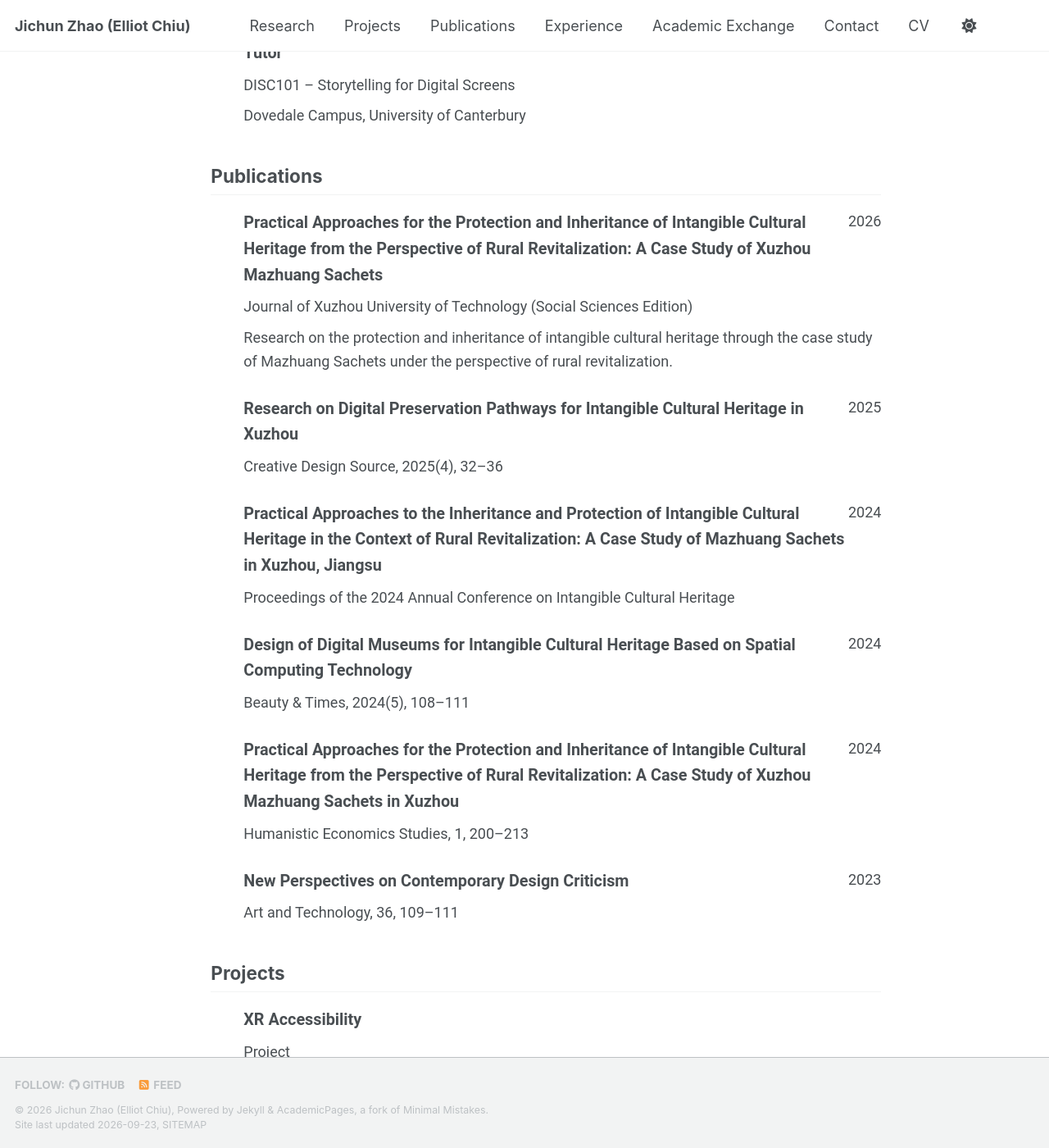
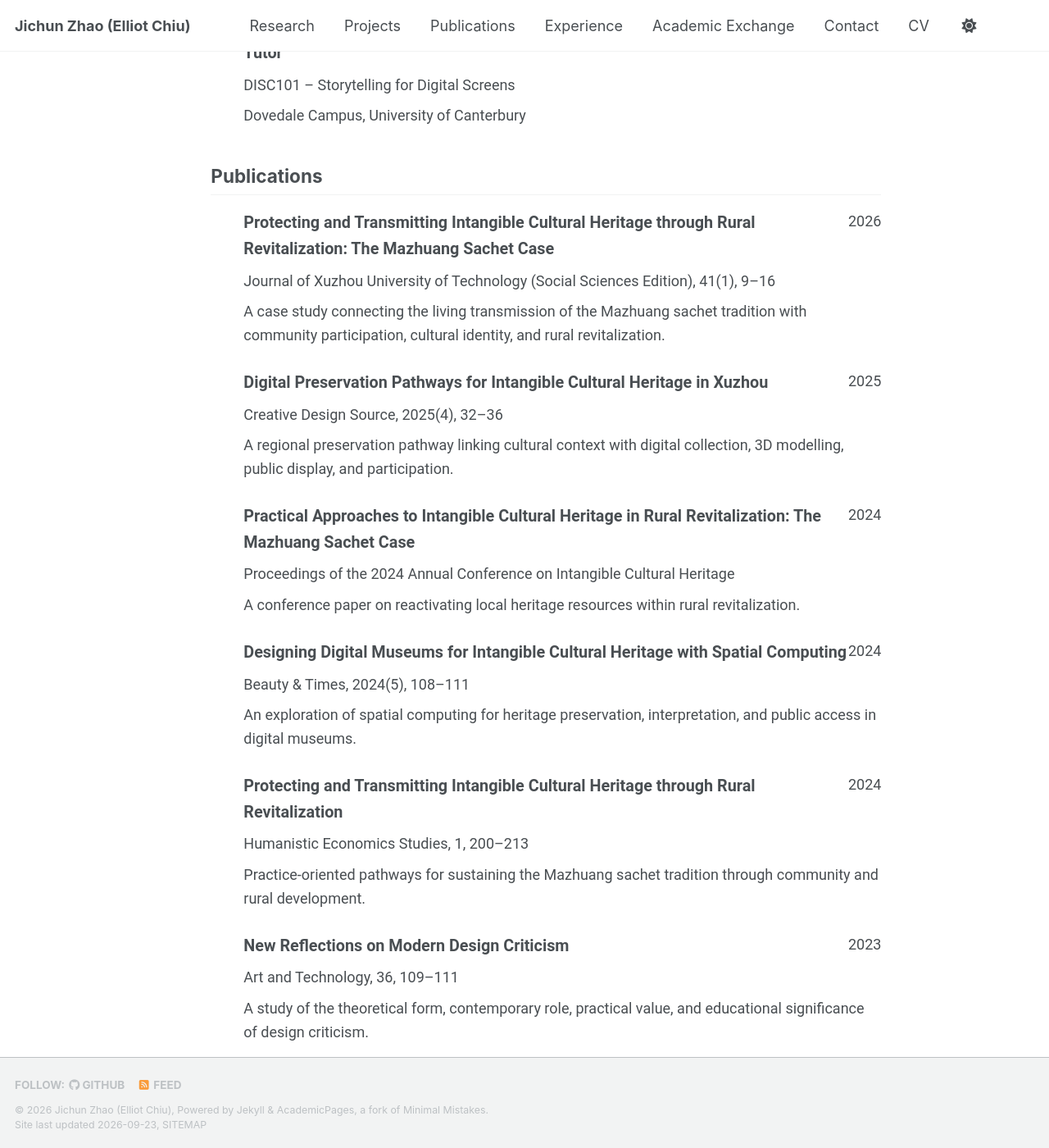
Before and after one commit to Elliot1540/ElliotChiu.github.io, a Jekyll site: the page built from _pages/cv-json.md, in a window 1280 px wide and 1400 px high, scrolled down 1037 px. Shown: the whole window at 82% size. Built offline with Jekyll 4.4.1, drawn with Linux system fonts in a browser that asks for light colours; a script bundle is joined from its source files by our own code; library files that are not in the unit come from our copies; some of the changed text lies outside the part shown.

Commit message:
Add files via upload

```diff
--- a/_data/cv.json
+++ b/_data/cv.json
@@ -4,7 +4,7 @@
     "label": "PhD Candidate, HIT Lab NZ; DISC101 Tutor, University of Canterbury",
     "email": "jichun.zhao@pg.canterbury.ac.nz",
     "phone": "",
-    "website": "https://elliot1540.github.io/ElliotChiu.github.io/",
+    "website": "https://jichunzhao.com/",
     "summary": "PhD Candidate at HIT Lab NZ and DISC101 Tutor at the University of Canterbury, researching Human–Computer Interaction, XR Accessibility, Digital Cultural Heritage, Ageing, and Handheld Augmented Reality.",
     "location": {
       "address": "",
@@ -44,8 +44,8 @@
     },
     {
       "institution": "Tsinghua University and Jiangsu Normal University",
-      "area": "Master of Arts",
-      "studyType": "Master of Arts",
+      "area": "Design Studies",
+      "studyType": "Master’s Degree in Art",
       "startDate": "2022",
       "endDate": "2025",
       "gpa": null,
@@ -53,8 +53,8 @@
     },
     {
       "institution": "Jiangsu Normal University",
-      "area": "Bachelor of Arts",
-      "studyType": "Bachelor of Arts",
+      "area": "Digital Media Art",
+      "studyType": "Bachelor’s Degree in Art",
       "startDate": "2018",
       "endDate": "2022",
       "gpa": null,
@@ -91,35 +91,40 @@
   "references": [],
   "publications": [
     {
-      "name": "Practical Approaches for the Protection and Inheritance of Intangible Cultural Heritage from the Perspective of Rural Revitalization: A Case Study of Xuzhou Mazhuang Sachets",
-      "publisher": "Journal of Xuzhou University of Technology (Social Sciences Edition)",
+      "name": "Protecting and Transmitting Intangible Cultural Heritage through Rural Revitalization: The Mazhuang Sachet Case",
+      "publisher": "Journal of Xuzhou University of Technology (Social Sciences Edition), 41(1), 9–16",
       "releaseDate": "2026",
-      "summary": "Research on the protection and inheritance of intangible cultural heritage through the case study of Mazhuang Sachets under the perspective of rural revitalization."
+      "summary": "A case study connecting the living transmission of the Mazhuang sachet tradition with community participation, cultural identity, and rural revitalization."
     },
     {
-      "name": "Research on Digital Preservation Pathways for Intangible Cultural Heritage in Xuzhou",
+      "name": "Digital Preservation Pathways for Intangible Cultural Heritage in Xuzhou",
       "publisher": "Creative Design Source, 2025(4), 32–36",
-      "releaseDate": "2025"
+      "releaseDate": "2025",
+      "summary": "A regional preservation pathway linking cultural context with digital collection, 3D modelling, public display, and participation."
     },
     {
-      "name": "Practical Approaches to the Inheritance and Protection of Intangible Cultural Heritage in the Context of Rural Revitalization: A Case Study of Mazhuang Sachets in Xuzhou, Jiangsu",
+      "name": "Practical Approaches to Intangible Cultural Heritage in Rural Revitalization: The Mazhuang Sachet Case",
       "publisher": "Proceedings of the 2024 Annual Conference on Intangible Cultural Heritage",
-      "releaseDate": "2024"
+      "releaseDate": "2024",
+      "summary": "A conference paper on reactivating local heritage resources within rural revitalization."
     },
     {
-      "name": "Design of Digital Museums for Intangible Cultural Heritage Based on Spatial Computing Technology",
+      "name": "Designing Digital Museums for Intangible Cultural Heritage with Spatial Computing",
       "publisher": "Beauty & Times, 2024(5), 108–111",
-      "releaseDate": "2024"
+      "releaseDate": "2024",
+      "summary": "An exploration of spatial computing for heritage preservation, interpretation, and public access in digital museums."
     },
     {
-      "name": "Practical Approaches for the Protection and Inheritance of Intangible Cultural Heritage from the Perspective of Rural Revitalization: A Case Study of Xuzhou Mazhuang Sachets in Xuzhou",
+      "name": "Protecting and Transmitting Intangible Cultural Heritage through Rural Revitalization",
       "publisher": "Humanistic Economics Studies, 1, 200–213",
-      "releaseDate": "2024"
+      "releaseDate": "2024",
+      "summary": "Practice-oriented pathways for sustaining the Mazhuang sachet tradition through community and rural development."
     },
     {
-      "name": "New Perspectives on Contemporary Design Criticism",
+      "name": "New Reflections on Modern Design Criticism",
       "publisher": "Art and Technology, 36, 109–111",
-      "releaseDate": "2023"
+      "releaseDate": "2023",
+      "summary": "A study of the theoretical form, contemporary role, practical value, and educational significance of design criticism."
     }
   ],
   "presentations": [],
@@ -181,7 +186,7 @@
     },
     {
       "name": "Digital Preservation of Intangible Cultural Heritage through Art–Technology Integration",
-      "category": "Master's Research Project",
+      "category": "Research Grant",
       "date": "2024–2026",
       "url": "/projects/intangible-cultural-heritage-digital-preservation/",
       "description": "A Jiangsu Province Postgraduate Research Innovation Project examining digital preservation of intangible cultural heritage from an art–technology integration perspective."
```
